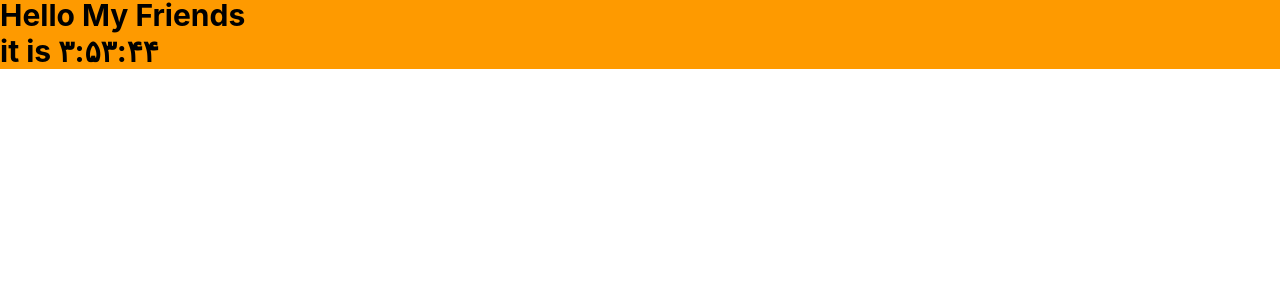
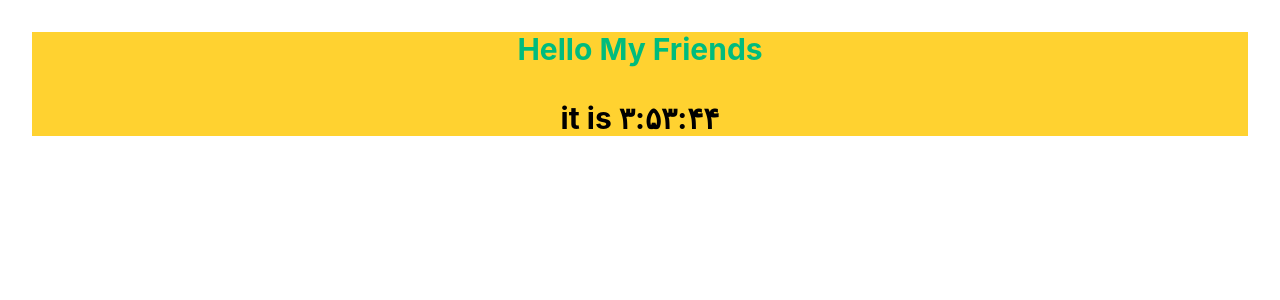
Before and after one commit to Ebrahimim29/React-Project-Site, a React (Vite) app: page / in a window 1280 px wide. Shown: the top 300 px of the page. Built offline with nearby package versions, Linux system fonts and the light colour scheme.

Commit message:
Component

```diff
--- a/src/App.jsx
+++ b/src/App.jsx
@@ -1,21 +1,12 @@
-import { useState, useEffect } from 'react';
+import Hello from './Component/Hello';
+import Timer from './Component/Timer';
 
 const App = () => {
-  const [time, setTime] = useState(new Date().toLocaleTimeString('fa-IR'));
-
-  useEffect(() => {
-    const intervalId = setInterval(() => {
-      setTime(new Date().toLocaleTimeString('fa-IR'));
-    }, 1000);
-
-    // پاک‌سازی interval وقتی کامپوننت unmount میشه
-    return () => clearInterval(intervalId);
-  }, []);
 
   return (
-    <div className="bg-amber-500 font-bold text-3xl animate-bounce">
-      <h1>Hello My Friends</h1>
-      <h2>it is {time}</h2>
+    <div className="flex flex-col m-8 justify-center items-center bg-amber-300 font-bold text-3xl">
+      <Hello/>
+      <Timer/>
     </div>
   );
 };
--- /dev/null
+++ b/src/Component/Hello.jsx
@@ -0,0 +1,9 @@
+const Hello = () => {
+    return (
+        <div className="animate-bounce mb-8">
+            <h1 className='text-bold text-emerald-500'>Hello My Friends</h1>
+        </div>
+    )
+};
+
+export default Hello;
--- /dev/null
+++ b/src/Component/Timer.jsx
@@ -0,0 +1,22 @@
+import { useEffect, useState } from "react";
+
+const Timer = () => {
+
+    const [time, setTime] = useState(new Date().toLocaleTimeString("fa-IR"));
+
+    useEffect(()=>{
+        const intervalId = setInterval(() => {
+            setTime(new Date().toLocaleTimeString("fa-IR"));
+        }, 1000);
+
+        return () => clearInterval(intervalId);
+    }, []);
+
+    return(
+        <div>
+            it is {time}
+        </div>
+    )
+};
+
+export default Timer;
```
